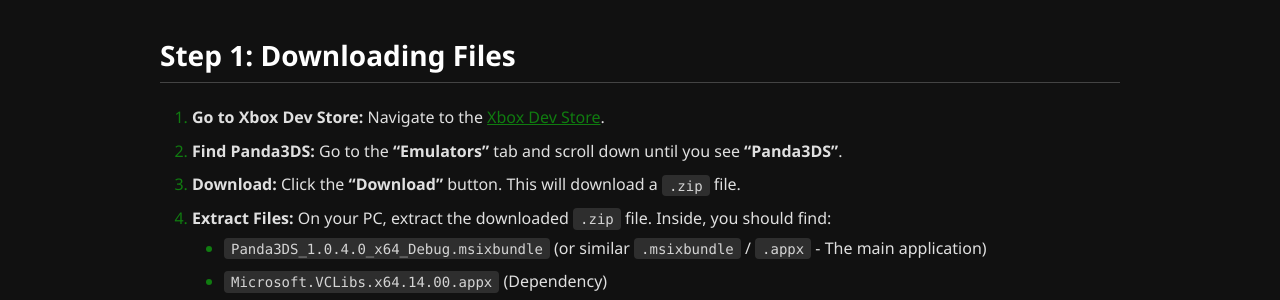
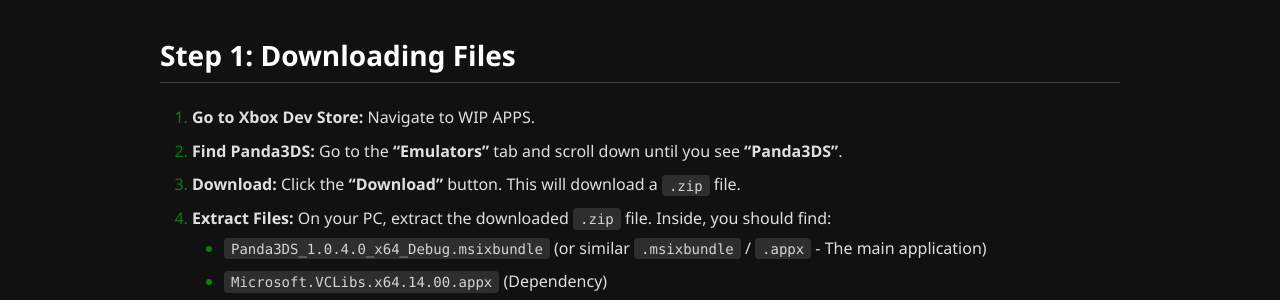
Before and after one commit to EmulationRevival/emulationrevival.github.io, a Jekyll site: the page built from guides/wipapps/panda3ds.md, in a window 1280 px wide and 900 px high, scrolled down 716 px. Shown: the part 154-454 px from the top of the window. Built offline with Jekyll 4.4.1, drawn with Linux system fonts in a browser that asks for light colours.

Commit message:
Update panda3ds.md

```diff
--- a/guides/wipapps/panda3ds.md
+++ b/guides/wipapps/panda3ds.md
@@ -24,11 +24,11 @@
 4.  **PC:** A Windows PC for downloading files and accessing the Xbox Device Portal.
 5.  **Nintendo 3DS Game Files:** Your own legally dumped Nintendo 3DS game files (decrypted format usually required, e.g., `.3ds`, `.cia`).
 
-> **Need help with prerequisites?** See the [_Xbox Dev Mode Setup_](https://wiki.xboxdev.store/en/DevModeSetup) guide for detailed instructions on activating Dev Mode, setting up Remote Access, and preparing a USB drive (if using one).
+> **Need help with prerequisites?** See the [_Xbox Dev Mode Setup_](https://emulationrevival.github.io/guides/devmode-guide/) guide for detailed instructions on activating Dev Mode, setting up Remote Access, and preparing a USB drive (if using one).
 
 ## Step 1: Downloading Files
 
-1.  **Go to Xbox Dev Store:** Navigate to the [Xbox Dev Store](https://xbdev.store/).
+1.  **Go to Xbox Dev Store:** Navigate to WIP APPS.
 2.  **Find Panda3DS:** Go to the **"Emulators"** tab and scroll down until you see **"Panda3DS"**.
 3.  **Download:** Click the **"Download"** button. This will download a `.zip` file.
 4.  **Extract Files:** On your PC, extract the downloaded `.zip` file. Inside, you should find:
@@ -107,7 +107,7 @@
 *   **Solutions:**
     1.  **Verify Game Location:** Double-check that your game files are placed *directly* in one of the four valid locations described in **Step 2**. Ensure they are **not** inside extra subfolders.
     2.  **USB Connected?:** Make sure your external USB drive was connected to the Xbox *before* launching Panda3DS.
-    3.  **USB Formatting/Permissions:** Confirm your USB drive is formatted as NTFS and has the correct permissions set ("ALL APPLICATION PACKAGES" > Full Control). Refer to the [_Xbox Dev Mode Setup_](https://wiki.xboxdev.store/en/DevModeSetup) guide if needed.
+    3.  **USB Formatting/Permissions:** Confirm your USB drive is formatted as NTFS and has the correct permissions set ("ALL APPLICATION PACKAGES" > Full Control). Refer to the [_Xbox Dev Mode Setup_](https://emulationrevival.github.io/guides/devmode-guide/) guide if needed.
     4.  **Try `LocalState`:** As a test, try placing one game file in the root of the app's `LocalState` folder (Option C in Step 2) using the Device Portal and see if the error persists. This helps determine if the issue is USB-specific.
 
 **Other Issues:**
```
